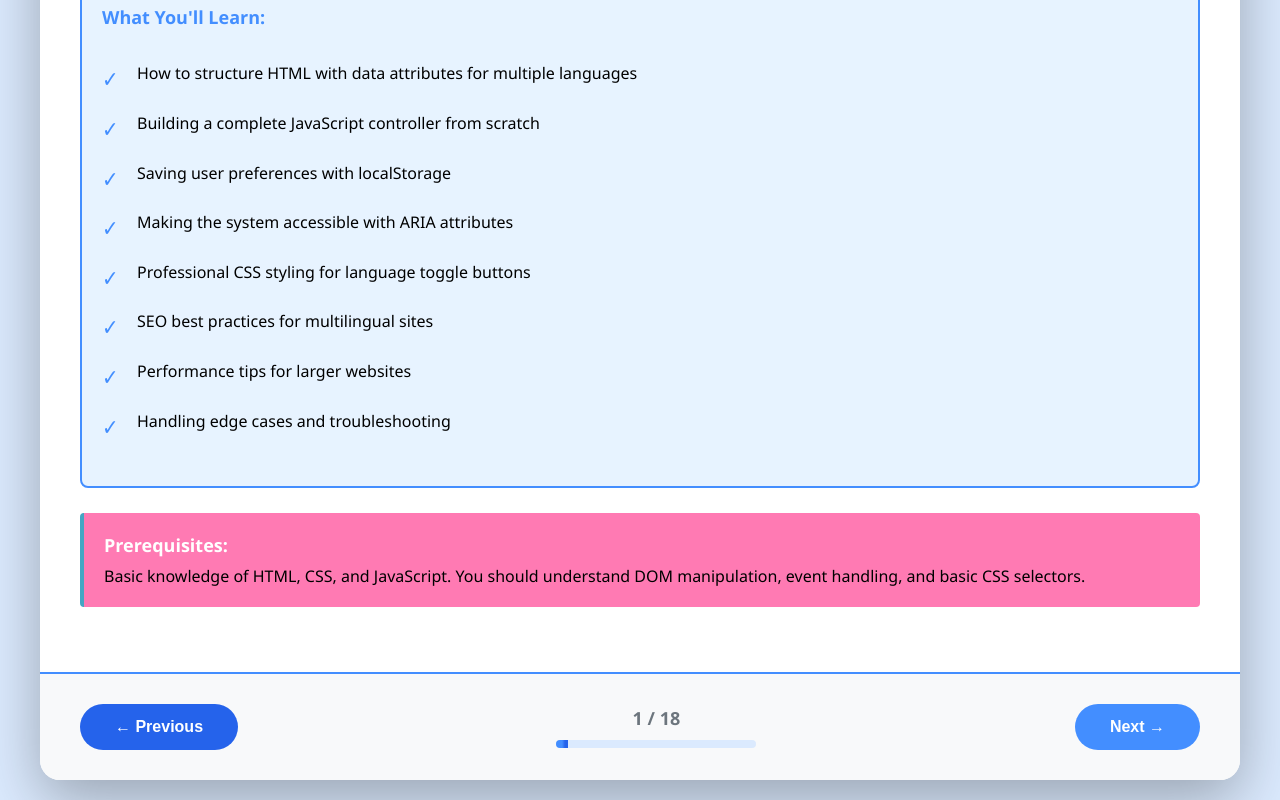
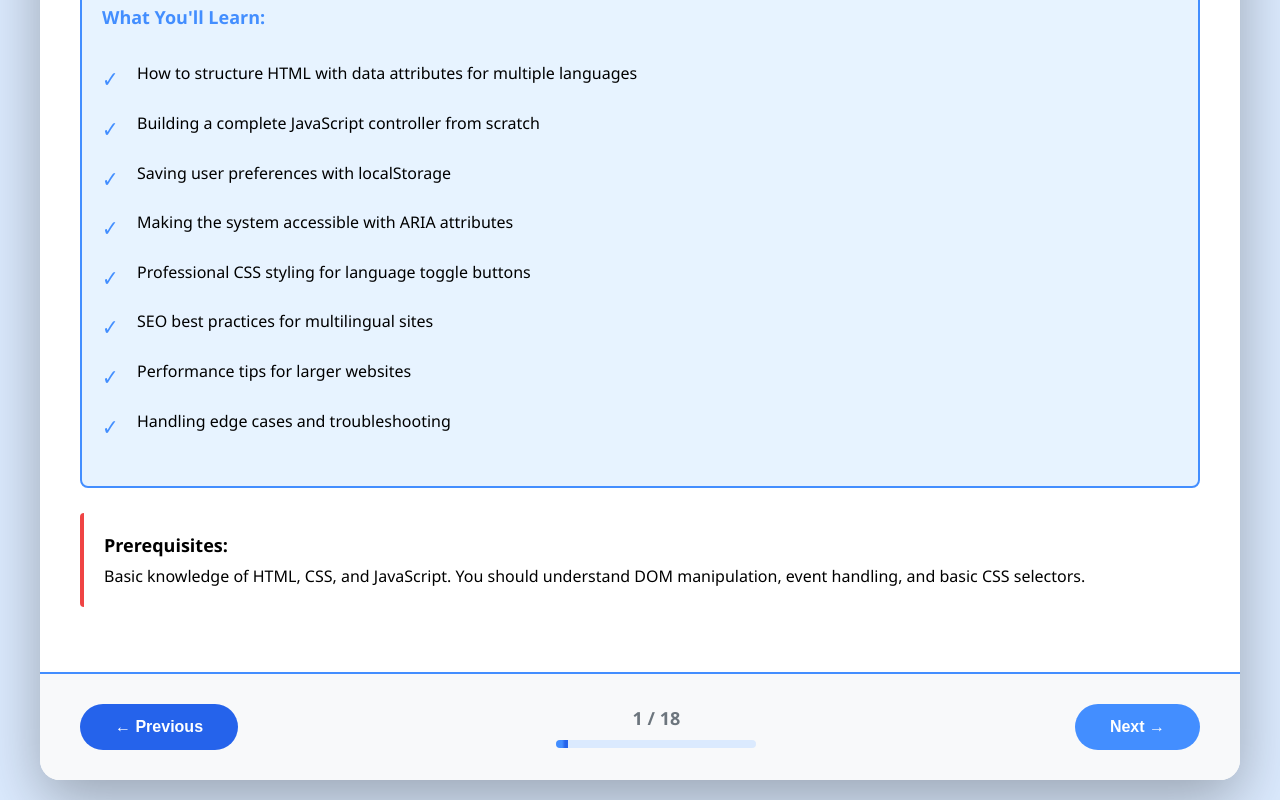
Before and after one commit to cassellac/language-switching-system, a plain HTML site: page index.html in a window 1280 px wide. Shown: the part 576-1376 px from the top of the page. Drawn offline with Linux system fonts and the light colour scheme.

Commit message:
Update tip-box styles in index.html

```diff
--- a/index.html
+++ b/index.html
@@ -181,15 +181,15 @@
         }
 
         .tip-box {
-            background: #FF7AB3;
-            border-left: 4px solid #44A6C3;
+            background: white;
+            border-left: 4px solid #EF4444;
             padding: 20px;
             margin: 25px 0;
             border-radius: 4px;
         }
 
         .tip-box strong {
-            color: white;
+            color: 000;
             display: block;
             margin-bottom: 8px;
             font-size: 18px;
```
